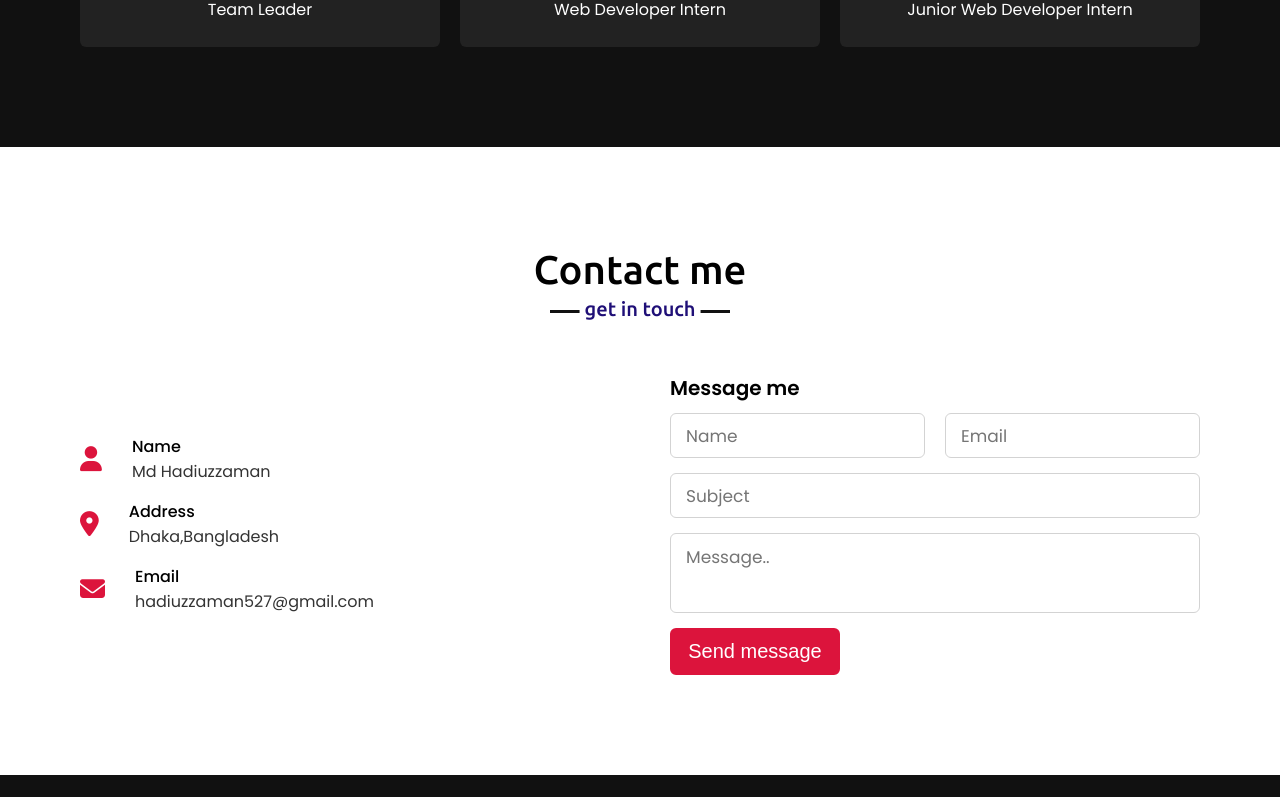
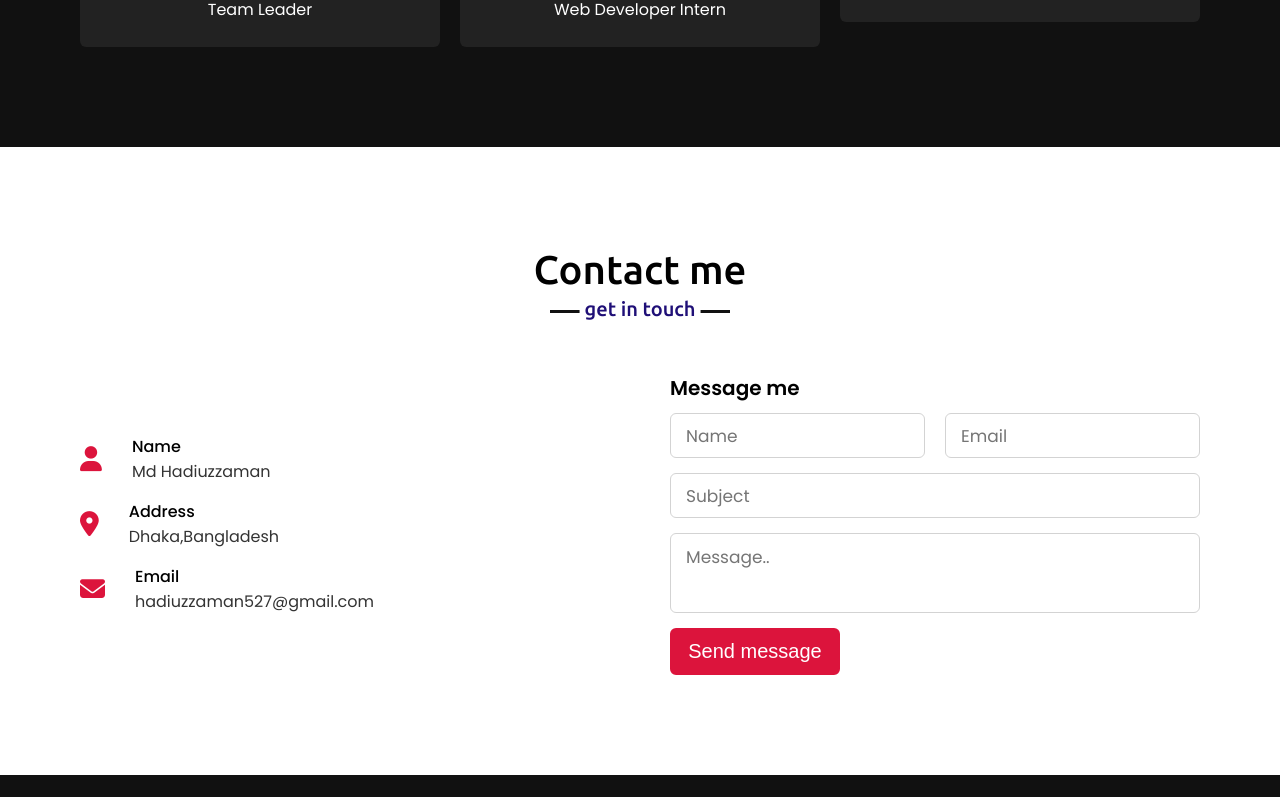
Before and after one commit to hadiuzzaman83/hadiuzzaman83.github.io, a plain HTML site: page index.html in a window 1280 px wide. Shown: the part 3147-3944 px from the top of the page. Drawn offline with nearby package versions, Linux system fonts and the light colour scheme.

Commit message:
Update index.html

```diff
--- a/index.html
+++ b/index.html
@@ -3,7 +3,7 @@
 <head>
     <meta charset="UTF-8">
     <meta name="viewport" content="width=device-width, initial-scale=1.0">
-    <title>Personal Portfolio Website</title>
+    <title>Md Hadiuzzaman</title>
     <link rel="stylesheet" href="style.css">
     <script src="https://kit.fontawesome.com/a076d05399.js"></script>
     <script src="https://code.jquery.com/jquery-3.5.1.min.js"></script>
@@ -175,7 +175,7 @@
                         <img src="images/b6.jpg" alt="">
                         <div class="text">Md Hadiuzzaman</div>
 
-                        <p>Junior Web Developer Intern</p>
+                        <p></p>
                     </div>
                 </div>
             </div>
```
